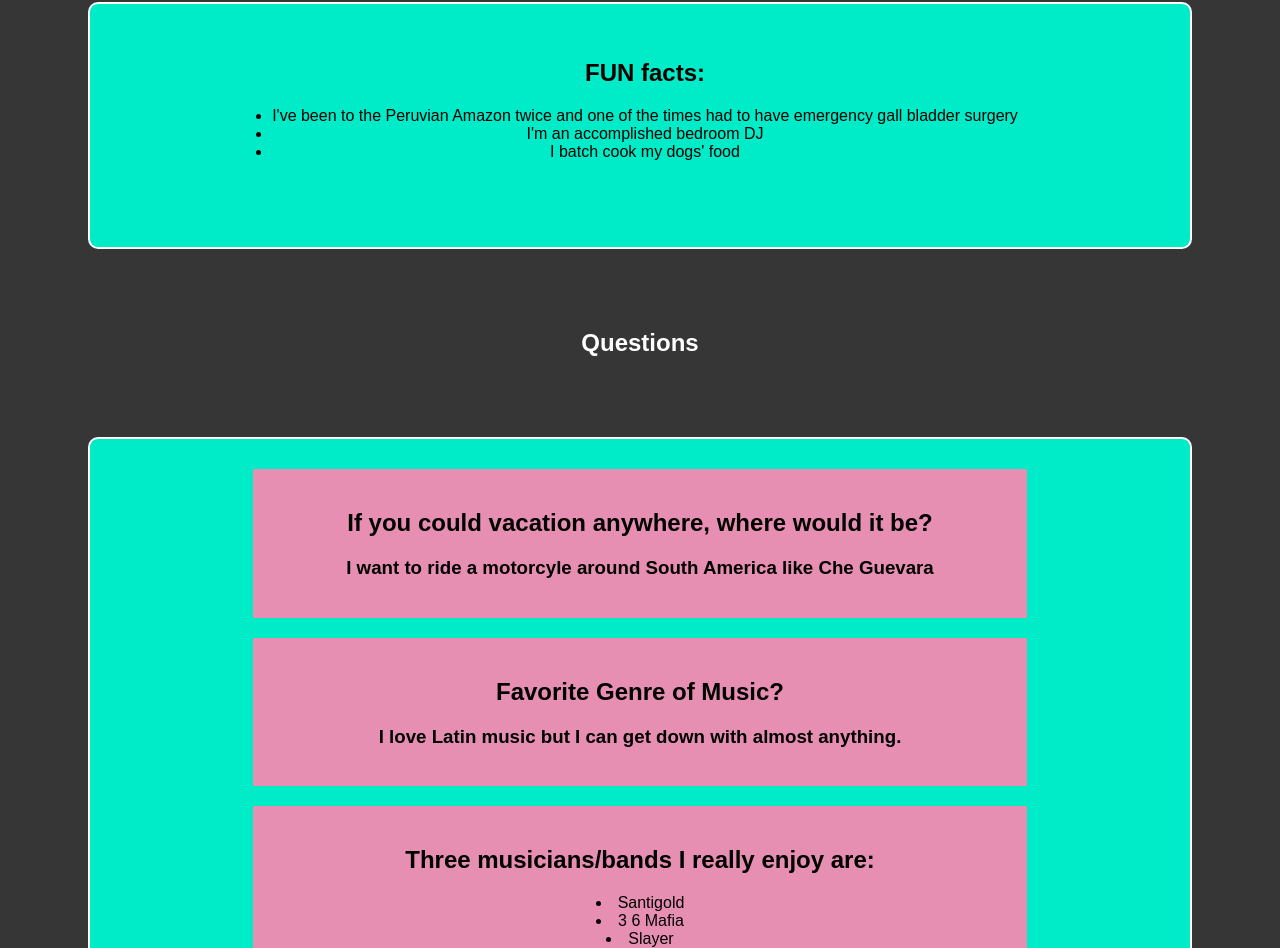
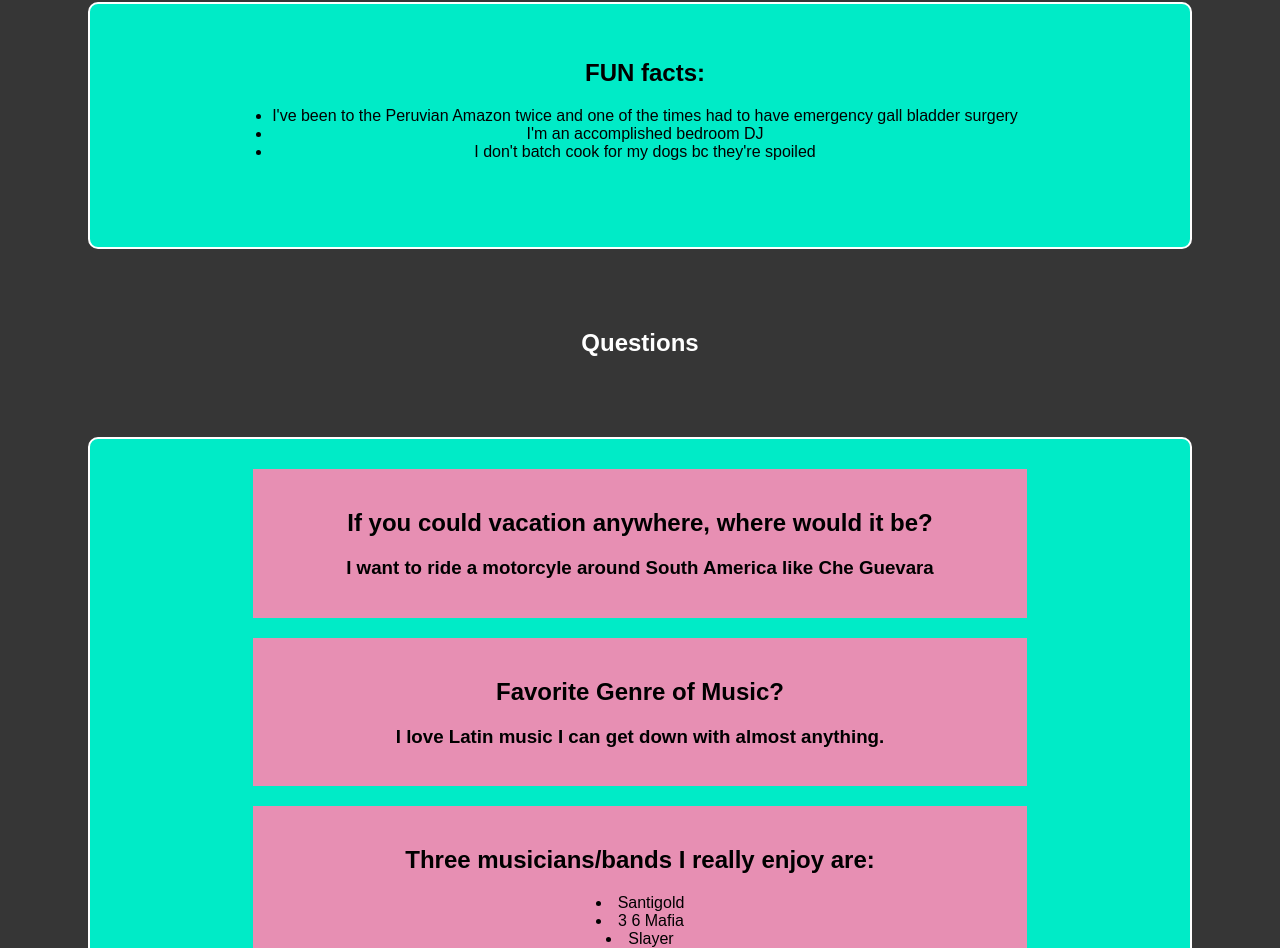
Before and after one commit to millan-figueroa/test, a plain HTML site: page index.html in a window 1280 px wide. Shown: the part 856-1804 px from the top of the page. Drawn offline with Linux system fonts and the light colour scheme; a script that the page names is missing.

Commit message:
Updated test feature

```diff
--- a/index.html
+++ b/index.html
@@ -39,7 +39,7 @@
                     <li>I've been to the Peruvian Amazon twice and one of the times had to have emergency gall bladder surgery
                     </li>
                     <li>I'm an accomplished bedroom DJ</li>
-                    <li>I batch cook my dogs' food</li>
+                    <li>I don't batch cook for my dogs bc they're spoiled</li>
                 </div>
             </ul>
         </div>
@@ -52,7 +52,7 @@
         </div>
         <div class="inner-div">
             <h2>Favorite Genre of Music?</h2>
-            <h3>I love Latin music but I can get down with almost anything.</h3>
+            <h3>I love Latin music  I can get down with almost anything.</h3>
         </div>
         <div class="inner-div">
             <h2>Three musicians/bands I really enjoy are:</h2>
```
